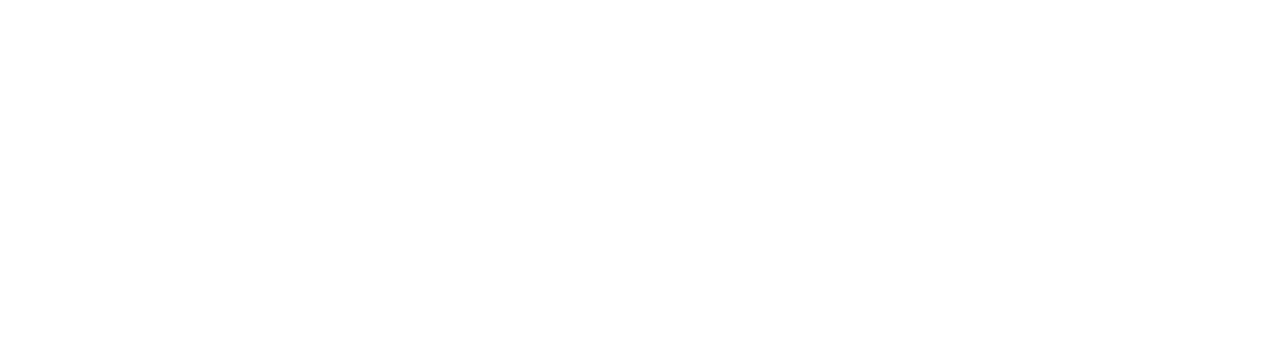
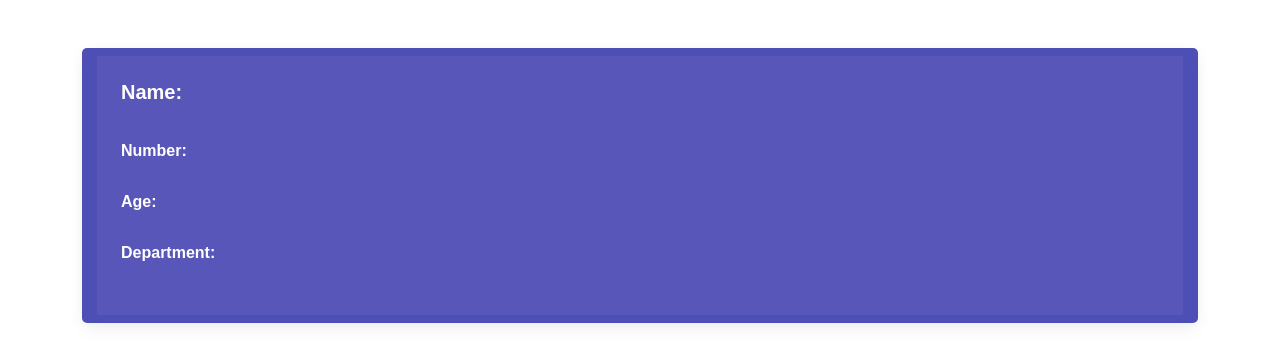
Before and after one commit to mohd-ashif/HSM, a React (Vite) app in the folder Client/: page /profile_head/1 in a window 1280 px wide. Before the commit this address had no page. Shown: the top 364 px of the page. Built offline with nearby package versions, Linux system fonts and the light colour scheme; no server answers.

Commit message:
create dept Head  profile by id

```diff
--- a/Client/src/App.css
+++ b/Client/src/App.css
@@ -175,7 +175,7 @@
 }
 
 .card:first-child {
-  background-color: #ffffff;
+  background-color: #4e4fb5;
 }
 
 .card:nth-child(2) {
--- a/Client/src/App.jsx
+++ b/Client/src/App.jsx
@@ -21,6 +21,8 @@
 import View_employee from './components/card/Employee';
 import Dash from './components/Dash';
 import Profile_employee from './components/profile/profileEmp';
+import Profile_head from './components/profile/ProfileHead';
+import Profile_department from './components/profile/profileDep';
 
 
 
@@ -48,6 +50,8 @@
         <Route path='/view_department' element={<View_department />} />
         <Route path='/view_employee' element={<View_employee />} />
         <Route path='/Profile_employee/:id' element={<Profile_employee />} />
+        <Route path='/profile_head/:id' element={<Profile_head />} />
+        <Route path='/profile_department/:id' element={< Profile_department />} />
 
       </Routes>
     </Router>
--- a/Client/src/components/department/Department.jsx
+++ b/Client/src/components/department/Department.jsx
@@ -59,7 +59,7 @@
                   <i className='fas fa-edit'></i>
                   </Link>
 
-                  <Link to="/view_department" className='btn btn-secondary p-2 m-2'>
+                  <Link to={`/profile_head/${department._id}`}className='btn btn-secondary p-2 m-2'>
                     <i className='fas fa-eye'></i>
                   </Link>
 
--- a/Client/src/components/departmentHeads/DepartmentHeads.jsx
+++ b/Client/src/components/departmentHeads/DepartmentHeads.jsx
@@ -69,7 +69,7 @@
                     <i className='fas fa-edit'></i>
                   </Link>
 
-                  <Link to="" className='btn btn-secondary p-2 m-2'>
+                  <Link to={`/profile_head/${departmentHead._id}`} className='btn btn-secondary p-2 m-2'>
                     <i className='fas fa-eye'></i>
                   </Link>
 
--- a/Client/src/components/profile/ProfileHead.jsx
+++ b/Client/src/components/profile/ProfileHead.jsx
@@ -0,0 +1,56 @@
+import React, { useState, useEffect } from 'react';
+import axios from 'axios';
+import { useParams, Link } from 'react-router-dom';
+
+const Profile_head = () => {
+    const [profileHead, setProfileHead] = useState({});
+    const { id } = useParams();  //
+
+    useEffect(() => {
+        axios.get(`http://localhost:3000/profile_head/${id}`)
+            .then(result => {
+                setProfileHead(result.data);
+            })
+            .catch(err => console.error(err));
+    }, [id]);
+
+    return (
+        <div className="container mt-5 ">
+            <div className="row">
+                <div className="col-md-11 d-flex justify-content-center">
+                    {profileHead.image && (
+                        <div className="mb-5">
+                            <img
+                                src={`http://localhost:3000/upload/${profileHead.image}`}
+                                alt="Profile"
+                                className="img-fluid rounded-circle"
+                            />
+                        </div>
+                    )}
+                </div>
+
+                <div className="col-md-12">
+                    <div className="card">
+                        <div className="card-body">
+                            <h5 className="card-title">
+                                <strong>Name:</strong> {profileHead.name}
+                            </h5>
+                            <br />
+                            <p className="card-text">
+                                <strong>Number:</strong> {profileHead.number}<br />
+                                <br />
+                                <strong>Age:</strong> {profileHead.age}<br />
+
+                                <br />
+                                <strong>Department:</strong> <Link to={`/view_department`}>{profileHead.select}</Link><br />
+                                <br />
+                            </p>
+                        </div>
+                    </div>
+                </div>
+            </div>
+        </div>
+    );
+};
+
+export default Profile_head;
--- a/Client/src/components/profile/profileDep.jsx
+++ b/Client/src/components/profile/profileDep.jsx
@@ -0,0 +1,9 @@
+import React from 'react'
+
+const profileDep = () => {
+  return (
+    <div>profileDep</div>
+  )
+}
+
+export default profileDep
```
Also changed, not shown: 1 other file (tests, documents, lock files or other folders).
